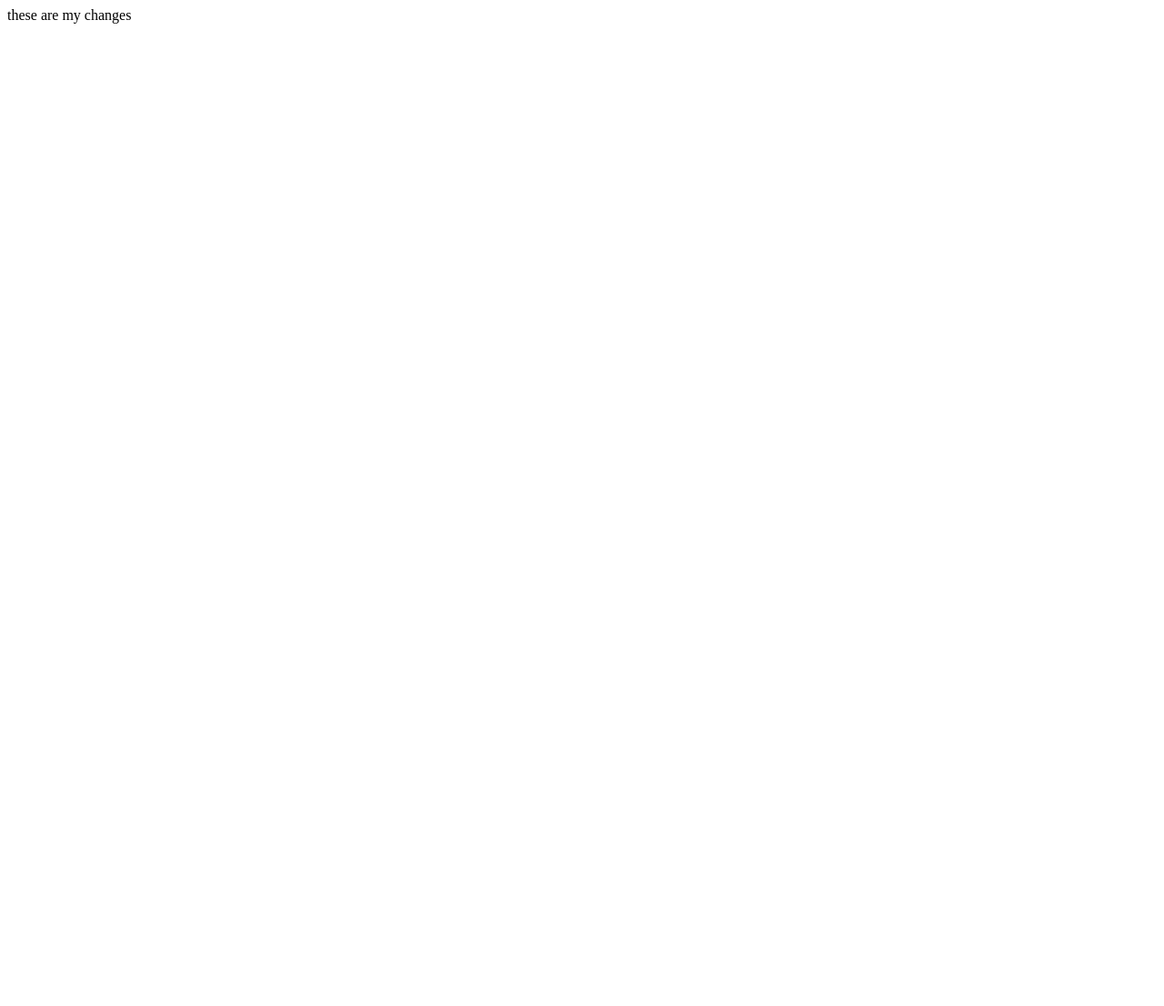
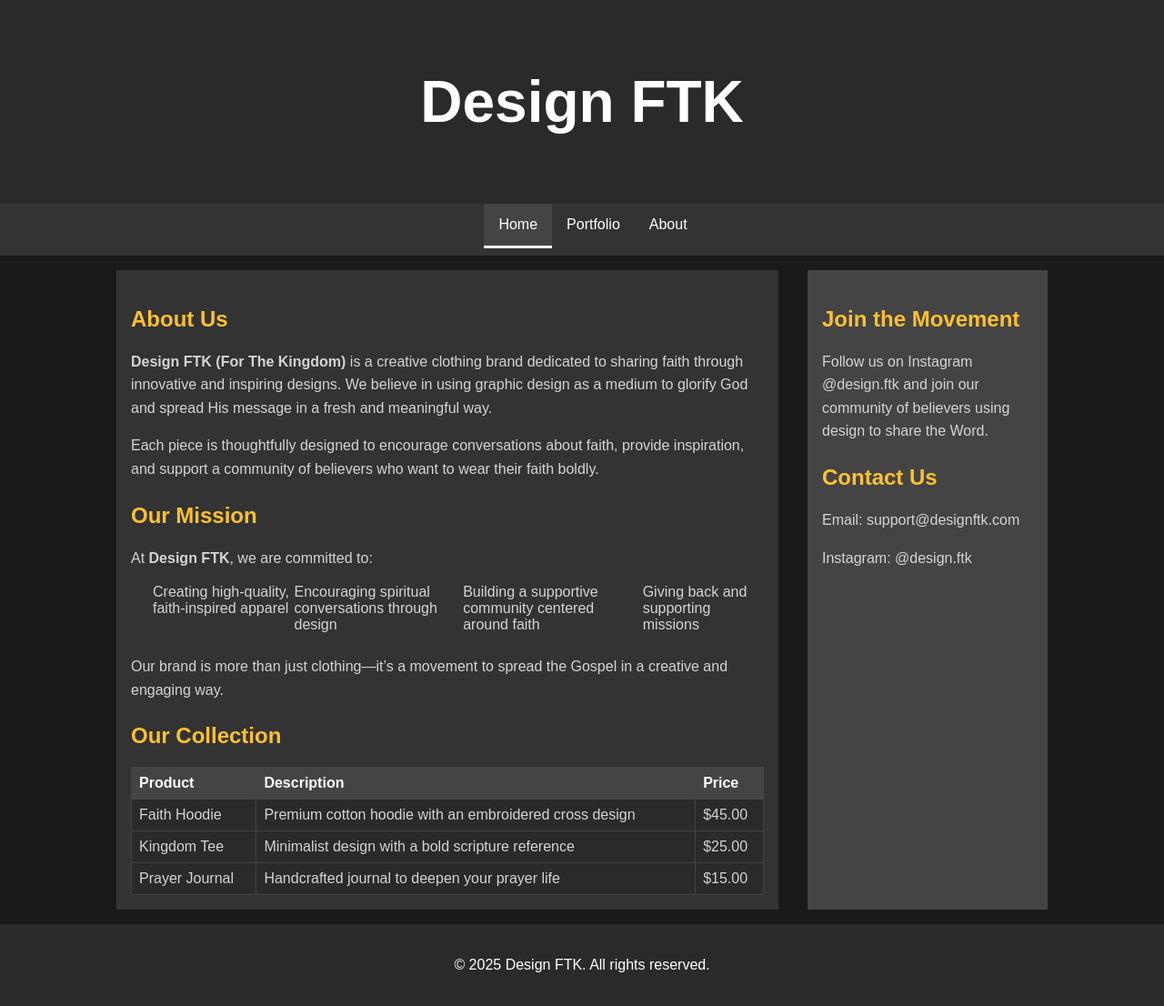
Before and after one commit to Miami-University-ETBD/ConnerMoore, a plain HTML site: page index.html in a window 1280 px wide. Shown: the whole page at 91% size. Before the commit the page ends 800 px from the top, so only its background shows below. Drawn offline with Linux system fonts and the light colour scheme.

Commit message:
Updated HTML and CSS pages for project

```diff
--- a/about.html
+++ b/about.html
@@ -0,0 +1,49 @@
+<!DOCTYPE html>
+<html lang="en">
+<head>
+    <link rel="stylesheet" href="style.css">
+    <meta charset="UTF-8">
+    <meta name="viewport" content="width=device-width, initial-scale=1.0">
+    <title>Design FTK</title>
+</head>
+<body>
+    <!-- Header of the website -->
+    <header>
+        <h1>About Us</h1>
+    </header>
+
+    <!-- Navigation Menu -->
+    <ul>
+        <li><a href="index.html">Home</a></li>
+        <li><a href="mywork.html">Portfolio</a></li>
+        <li><a class="active" href="about.html">About</a></li>
+      </ul>
+
+    <!-- About Section -->
+    <section class="about">
+        <h2>Welcome to Design FTK</h2>
+        <p>At Design FTK (For The Kingdom), we believe in using creativity to inspire and make an impact. We are dedicated to creating original, thoughtful designs that not only look good but also serve a greater purpose. Our mission is to combine the power of graphic design with faith-based principles, creating visuals that glorify God and positively influence those who experience them.</p>
+
+        <p>Founded by Conner Moore, a passionate Emerging Technologies and Business Design (ETBD) student at Miami University, Design FTK was born out of a love for both technology and design. Conner has always been captivated by the way design shapes the world around us. Through his education and experience, he strives to merge cutting-edge technology with artistic expression to create meaningful designs that resonate deeply.</p>
+
+        <h3>Our Goals</h3>
+        <p>Our primary goal at Design FTK is to create designs that inspire others while remaining true to our values. We aim to offer high-quality graphic design services that reflect the creativity and authenticity that drives our team. As we continue to grow, we hope to reach even more individuals and organizations, helping them communicate their messages through powerful visuals.</p>
+
+        <h3>Join Us on Social Media</h3>
+        <p>Stay updated with our latest designs, projects, and behind-the-scenes content! Follow us on our social media channels for more:</p>
+        <ul>
+            <li><a href="https://www.instagram.com/design.ftk" target="_blank">Instagram</a></li>
+        </ul>
+
+        <h3>Looking Ahead</h3>
+        <p>Looking to the future, we’re excited about expanding Design FTK’s reach and impact. We hope to collaborate with other creative professionals, companies, and ministries that share our values. Whether it's through apparel design, digital marketing, or web development, our goal is to continue pushing the boundaries of creativity, technology, and faith.</p>
+
+        <p>Thank you for visiting Design FTK. We are thrilled to have you on this journey with us!</p>
+    </section>
+
+    <!-- Footer of the website -->
+    <footer>
+        <p>&copy; 2025 Design FTK. All rights reserved.</p>
+    </footer>
+</body>
+</html>
--- a/index.html
+++ b/index.html
@@ -1 +1,83 @@
-these are my changes
+<!DOCTYPE html>
+<html lang="en">
+<head>
+    <link rel="stylesheet" href="style.css">
+    <meta charset="UTF-8">
+    <meta name="viewport" content="width=device-width, initial-scale=1.0">
+    <title>Design FTK</title>
+</head>
+<body>
+    <!-- Header of the website -->
+    <header>
+        <h1>Design FTK</h1>
+    </header>
+
+    <!-- Navigation Menu -->
+    <ul>
+        <li><a class="active" href="home.html">Home</a></li>
+        <li><a href="mywork.html">Portfolio</a></li>
+        <li><a href="about.html">About</a></li>
+      </ul>
+
+    <!-- Main container with Flexbox layout -->
+    <div class="container">
+        <!-- Main content area with Flexbox layout -->
+        <div class="main-content">
+            <!-- Section for Design FTK introduction -->
+            <section>
+                <h2>About Us</h2>
+                <p><strong>Design FTK (For The Kingdom)</strong> is a creative clothing brand dedicated to sharing faith through innovative and inspiring designs. We believe in using graphic design as a medium to glorify God and spread His message in a fresh and meaningful way.</p>
+                <p>Each piece is thoughtfully designed to encourage conversations about faith, provide inspiration, and support a community of believers who want to wear their faith boldly.</p>
+
+                <h2>Our Mission</h2>
+                <p>At <strong>Design FTK</strong>, we are committed to:</p>
+                <ul>
+                    <li>Creating high-quality, faith-inspired apparel</li>
+                    <li>Encouraging spiritual conversations through design</li>
+                    <li>Building a supportive community centered around faith</li>
+                    <li>Giving back and supporting missions</li>
+                </ul>
+                <p>Our brand is more than just clothing—it’s a movement to spread the Gospel in a creative and engaging way.</p>
+
+                <h2>Our Collection</h2>
+                <table>
+                    <tr>
+                        <th>Product</th>
+                        <th>Description</th>
+                        <th>Price</th>
+                    </tr>
+                    <tr>
+                        <td>Faith Hoodie</td>
+                        <td>Premium cotton hoodie with an embroidered cross design</td>
+                        <td>$45.00</td>
+                    </tr>
+                    <tr>
+                        <td>Kingdom Tee</td>
+                        <td>Minimalist design with a bold scripture reference</td>
+                        <td>$25.00</td>
+                    </tr>
+                    <tr>
+                        <td>Prayer Journal</td>
+                        <td>Handcrafted journal to deepen your prayer life</td>
+                        <td>$15.00</td>
+                    </tr>
+                </table>
+            </section>
+
+            <!-- Aside for additional information -->
+            <aside>
+                <h2>Join the Movement</h2>
+                <p>Follow us on Instagram @design.ftk and join our community of believers using design to share the Word.</p>
+                <h2>Contact Us</h2>
+                <p>Email: support@designftk.com</p>
+                <p>Instagram: @design.ftk</p>
+            </aside>
+        </div>
+
+        <!-- Footer of the website -->
+        <footer>
+            <p>&copy; 2025 Design FTK. All rights reserved.</p>
+        </footer>
+    </div>
+</body>
+</html>
--- a/style.css
+++ b/style.css
@@ -0,0 +1,193 @@
+/* General styles */
+ul {
+    list-style-type: none; /* Removes bullet points */
+    margin: 0;
+    padding: 0;
+    overflow: hidden;
+    background-color: #333;
+    display: flex; /* Center the items */
+    justify-content: center; /* Align items horizontally in the center */
+  }
+
+  li {
+    list-style-type: none; /* Ensure list item style is removed, just in case */
+  }
+
+  li a {
+    display: block;
+    color: white;
+    text-align: center;
+    padding: 14px 16px;
+    text-decoration: none;
+  }
+
+  li a:hover:not(.active) {
+    background-color: #111;
+  }
+
+  .active {
+    background-color: #444;
+    border-bottom: 3px solid #fff; /* Underline the active item */
+  }
+
+
+
+body {
+    font-family: Arial, sans-serif;
+    margin: 0;
+    padding: 0;
+    background-color: #1a1a1a; /* Slightly lighter dark background */
+    color: #d4d4d4; /* Softer light gray text */
+}
+
+/* Title */
+title {
+    color: #ffc131; /* Soft purple */
+}
+
+/* Header */
+header {
+    background-color: #2a2a2a; /* Medium dark gray */
+    color: white;
+    text-align: center;
+    padding: 1em;
+    font-size: 2em;
+}
+
+/* Sub-Headers (H2) */
+h2 {
+    color: #ffc131; /* Soft purple */
+    margin-top: 1em;
+}
+
+/* Paragraphs */
+p {
+    line-height: 1.6;
+    margin-bottom: 1em;
+}
+
+/* Bold, Italic, Underline */
+strong {
+    font-weight: bold;
+}
+
+em {
+    font-style: italic;
+}
+
+u {
+    text-decoration: underline;
+}
+
+/* List - bullet */
+ul {
+    list-style-type: disc;
+    padding-left: 1.5em;
+}
+
+li {
+    margin-bottom: 0.5em;
+}
+
+/* List - number */
+ol {
+    list-style-type: decimal;
+    padding-left: 1.5em;
+}
+
+li {
+    margin-bottom: 0.5em;
+}
+
+/* Footer */
+footer {
+    background-color: #2a2a2a; /* Medium dark gray */
+    color: white;
+    text-align: center;
+    padding: 1em 0;
+    width: 100%;
+}
+
+/* Table */
+table {
+    width: 100%;
+    border-collapse: collapse;
+    margin-top: 1em;
+}
+
+th, td {
+    border: 1px solid #444;
+    padding: 8px;
+    text-align: left;
+}
+
+th {
+    background-color: #444; /* Slightly lighter gray */
+    color: white;
+}
+
+td {
+    background-color: #2a2a2a; /* Medium dark gray */
+}
+
+/* Flexbox layout */
+.container {
+    display: flex;
+    flex-direction: column;
+    align-items: center;
+    justify-content: space-between;
+    min-height: 100vh;
+}
+
+.main-content {
+    display: flex;
+    justify-content: space-around;
+    width: 80%;
+    margin: 1em 0;
+}
+
+footer {
+    display: flex;
+    justify-content: center;
+    width: 100%;
+}
+
+/* Sections */
+section {
+    flex: 3;
+    padding: 1em;
+    background-color: #333; /* Slightly lighter dark section background */
+    margin-right: 1em;
+}
+
+aside {
+    flex: 1;
+    background-color: #444; /* Medium gray sidebar */
+    padding: 1em;
+    margin-left: 1em;
+}
+
+/* General styling for the gallery */
+.gallery {
+    display: flex; /* Display the images in a row */
+    justify-content: space-between; /* Distribute the images evenly */
+    padding: 20px;
+    gap: 20px; /* Space between images */
+  }
+
+  .image-item {
+    text-align: center; /* Center the text under each image */
+    width: 30%; /* Each image will take up 30% of the width */
+  }
+
+  .image-item img {
+    width: 100%; /* Make sure images take up the full width of their container */
+    height: auto; /* Keep the aspect ratio intact */
+    display: block;
+    margin: 0 auto; /* Center the image horizontally */
+  }
+
+  .image-item p {
+    margin-top: 10px;
+    font-size: 16px;
+  }
```
Also changed, not shown: mywork.html (+42 -0 lines), 3 other files.
